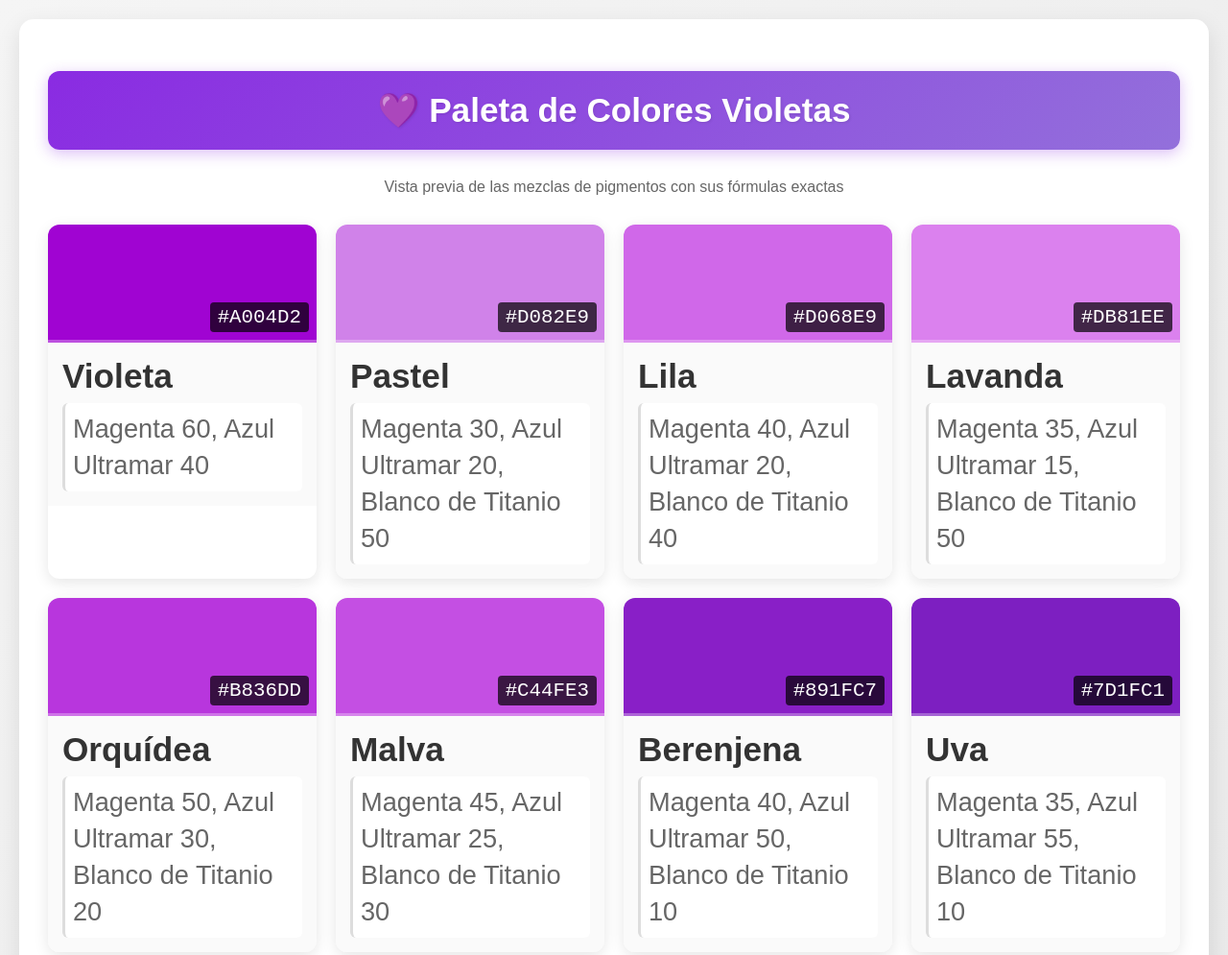
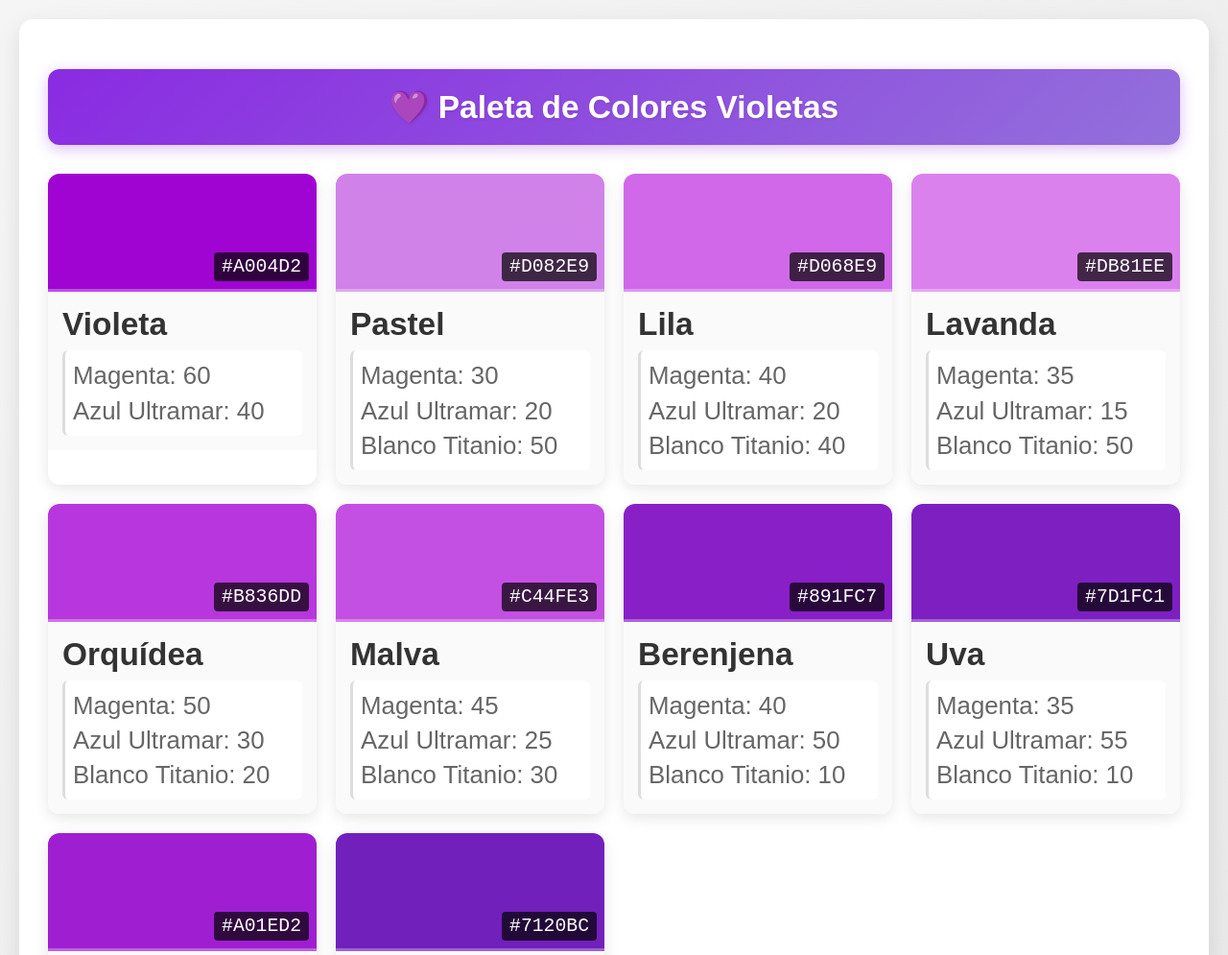
Before and after one commit to chusdomo/Paletas-de-colores, a plain HTML site: page color_palette_violetas.html in a window 1280 px wide. Shown: the top 995 px of the page at 96% size. Drawn offline with Linux system fonts and the light colour scheme.

Commit message:
Update color_palette_violetas.html

```diff
--- a/color_palette_violetas.html
+++ b/color_palette_violetas.html
@@ -26,7 +26,7 @@
             text-align: center;
             color: white;
             margin-bottom: 30px;
-            font-size: 2.2em;
+            font-size: 2.09em;
             text-shadow: 1px 1px 3px rgba(0,0,0,0.1);
             background: linear-gradient(135deg, #8a2be2, #9370db);
             padding: 20px;
@@ -67,14 +67,14 @@
         }
 
         .color-name {
-            font-size: 2.2em;
+            font-size: 2.09em;
             font-weight: bold;
             color: #333;
             margin-bottom: 8px;
         }
 
         .color-formula {
-            font-size: 1.7em;
+            font-size: 1.615em;
             color: #666;
             line-height: 1.4;
             background: white;
@@ -92,7 +92,7 @@
             padding: 4px 8px;
             border-radius: 4px;
             font-family: monospace;
-            font-size: 1.6em;
+            font-size: 1.52em;
             cursor: pointer;
             user-select: none;
         }
@@ -116,9 +116,6 @@
 <body>
     <div class="container">
         <h1>💜 Paleta de Colores Violetas</h1>
-        <p style="text-align: center; color: #666; margin-bottom: 30px;">
-            Vista previa de las mezclas de pigmentos con sus fórmulas exactas
-        </p>
 
         <div class="palette-grid" id="paletteGrid">
         </div>
@@ -129,21 +126,21 @@
         const baseColors = {
             'Magenta': [255, 0, 255],
             'Azul Ultramar': [18, 10, 143],
-            'Blanco de Titanio': [255, 255, 255]
+            'Blanco Titanio': [255, 255, 255]
         };
 
         // Definición de las mezclas
         const colorMixes = [
-            { name: 'Violeta', formula: 'Magenta 60, Azul Ultramar 40', components: {'Magenta': 60, 'Azul Ultramar': 40} },
-            { name: 'Pastel', formula: 'Magenta 30, Azul Ultramar 20, Blanco de Titanio 50', components: {'Magenta': 30, 'Azul Ultramar': 20, 'Blanco de Titanio': 50} },
-            { name: 'Lila', formula: 'Magenta 40, Azul Ultramar 20, Blanco de Titanio 40', components: {'Magenta': 40, 'Azul Ultramar': 20, 'Blanco de Titanio': 40} },
-            { name: 'Lavanda', formula: 'Magenta 35, Azul Ultramar 15, Blanco de Titanio 50', components: {'Magenta': 35, 'Azul Ultramar': 15, 'Blanco de Titanio': 50} },
-            { name: 'Orquídea', formula: 'Magenta 50, Azul Ultramar 30, Blanco de Titanio 20', components: {'Magenta': 50, 'Azul Ultramar': 30, 'Blanco de Titanio': 20} },
-            { name: 'Malva', formula: 'Magenta 45, Azul Ultramar 25, Blanco de Titanio 30', components: {'Magenta': 45, 'Azul Ultramar': 25, 'Blanco de Titanio': 30} },
-            { name: 'Berenjena', formula: 'Magenta 40, Azul Ultramar 50, Blanco de Titanio 10', components: {'Magenta': 40, 'Azul Ultramar': 50, 'Blanco de Titanio': 10} },
-            { name: 'Uva', formula: 'Magenta 35, Azul Ultramar 55, Blanco de Titanio 10', components: {'Magenta': 35, 'Azul Ultramar': 55, 'Blanco de Titanio': 10} },
-            { name: 'Amatista', formula: 'Magenta 50, Azul Ultramar 40, Blanco de Titanio 10', components: {'Magenta': 50, 'Azul Ultramar': 40, 'Blanco de Titanio': 10} },
-            { name: 'Ciruela', formula: 'Magenta 30, Azul Ultramar 60, Blanco de Titanio 10', components: {'Magenta': 30, 'Azul Ultramar': 60, 'Blanco de Titanio': 10} }
+            { name: 'Violeta', formula: 'Magenta: 60\nAzul Ultramar: 40', components: {'Magenta': 60, 'Azul Ultramar': 40} },
+            { name: 'Pastel', formula: 'Magenta: 30\nAzul Ultramar: 20\nBlanco Titanio: 50', components: {'Magenta': 30, 'Azul Ultramar': 20, 'Blanco Titanio': 50} },
+            { name: 'Lila', formula: 'Magenta: 40\nAzul Ultramar: 20\nBlanco Titanio: 40', components: {'Magenta': 40, 'Azul Ultramar': 20, 'Blanco Titanio': 40} },
+            { name: 'Lavanda', formula: 'Magenta: 35\nAzul Ultramar: 15\nBlanco Titanio: 50', components: {'Magenta': 35, 'Azul Ultramar': 15, 'Blanco Titanio': 50} },
+            { name: 'Orquídea', formula: 'Magenta: 50\nAzul Ultramar: 30\nBlanco Titanio: 20', components: {'Magenta': 50, 'Azul Ultramar': 30, 'Blanco Titanio': 20} },
+            { name: 'Malva', formula: 'Magenta: 45\nAzul Ultramar: 25\nBlanco Titanio: 30', components: {'Magenta': 45, 'Azul Ultramar': 25, 'Blanco Titanio': 30} },
+            { name: 'Berenjena', formula: 'Magenta: 40\nAzul Ultramar: 50\nBlanco Titanio: 10', components: {'Magenta': 40, 'Azul Ultramar': 50, 'Blanco Titanio': 10} },
+            { name: 'Uva', formula: 'Magenta: 35\nAzul Ultramar: 55\nBlanco Titanio: 10', components: {'Magenta': 35, 'Azul Ultramar': 55, 'Blanco Titanio': 10} },
+            { name: 'Amatista', formula: 'Magenta: 50\nAzul Ultramar: 40\nBlanco Titanio: 10', components: {'Magenta': 50, 'Azul Ultramar': 40, 'Blanco Titanio': 10} },
+            { name: 'Ciruela', formula: 'Magenta: 30\nAzul Ultramar: 60\nBlanco Titanio: 10', components: {'Magenta': 30, 'Azul Ultramar': 60, 'Blanco Titanio': 10} }
         ];
 
         function mixColors(components) {
@@ -173,6 +170,7 @@
             const [r, g, b] = mixColors(colorData.components);
             const hexColor = rgbToHex(r, g, b);
             const rgbString = `rgb(${r}, ${g}, ${b})`;
+            const formulaWithBreaks = colorData.formula.replace(/\n/g, '<br>');
 
             return `
                 <div class="color-card">
@@ -181,7 +179,7 @@
                     </div>
                     <div class="color-info">
                         <div class="color-name">${colorData.name}</div>
-                        <div class="color-formula">${colorData.formula}</div>
+                        <div class="color-formula">${formulaWithBreaks}</div>
                     </div>
                 </div>
             `;
```
